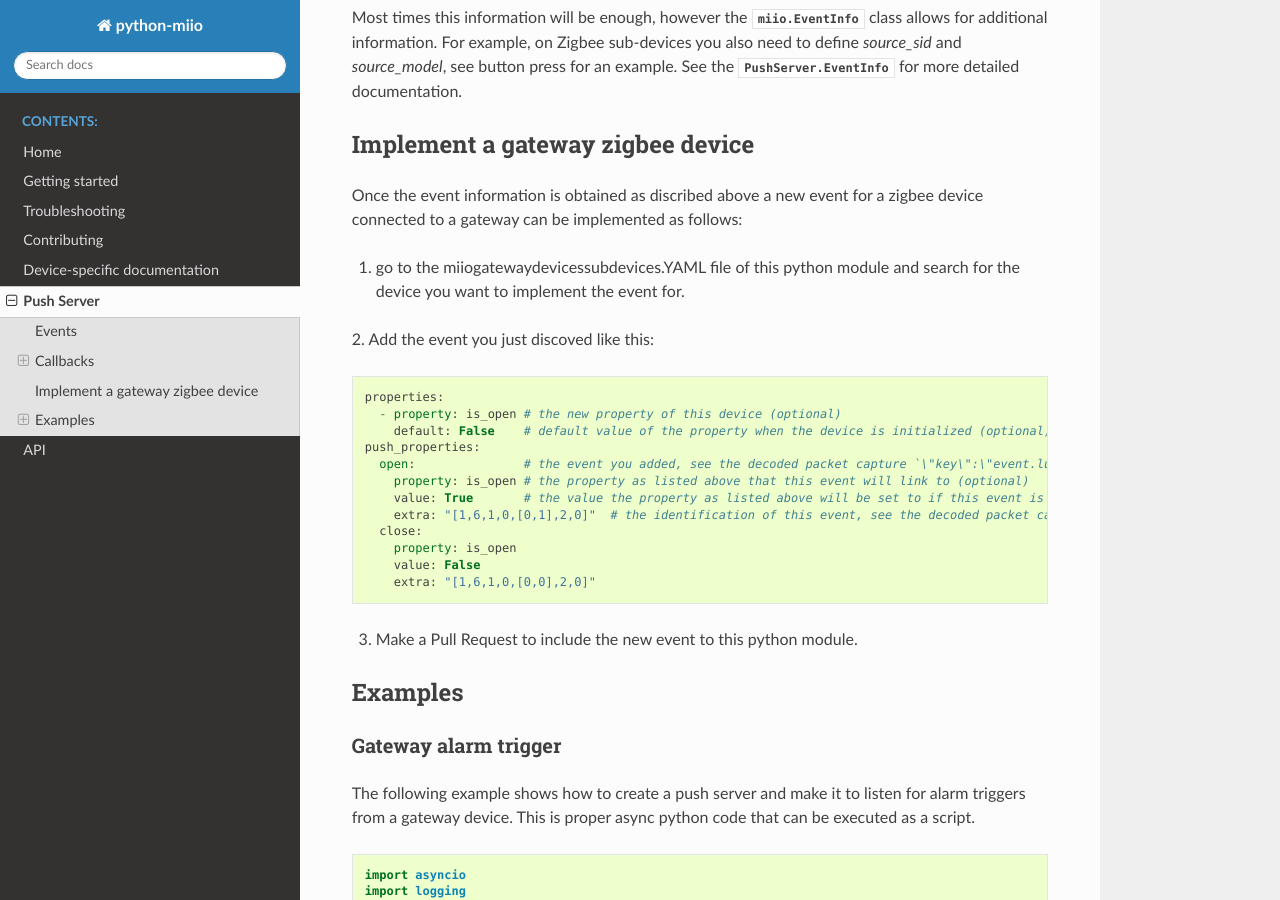
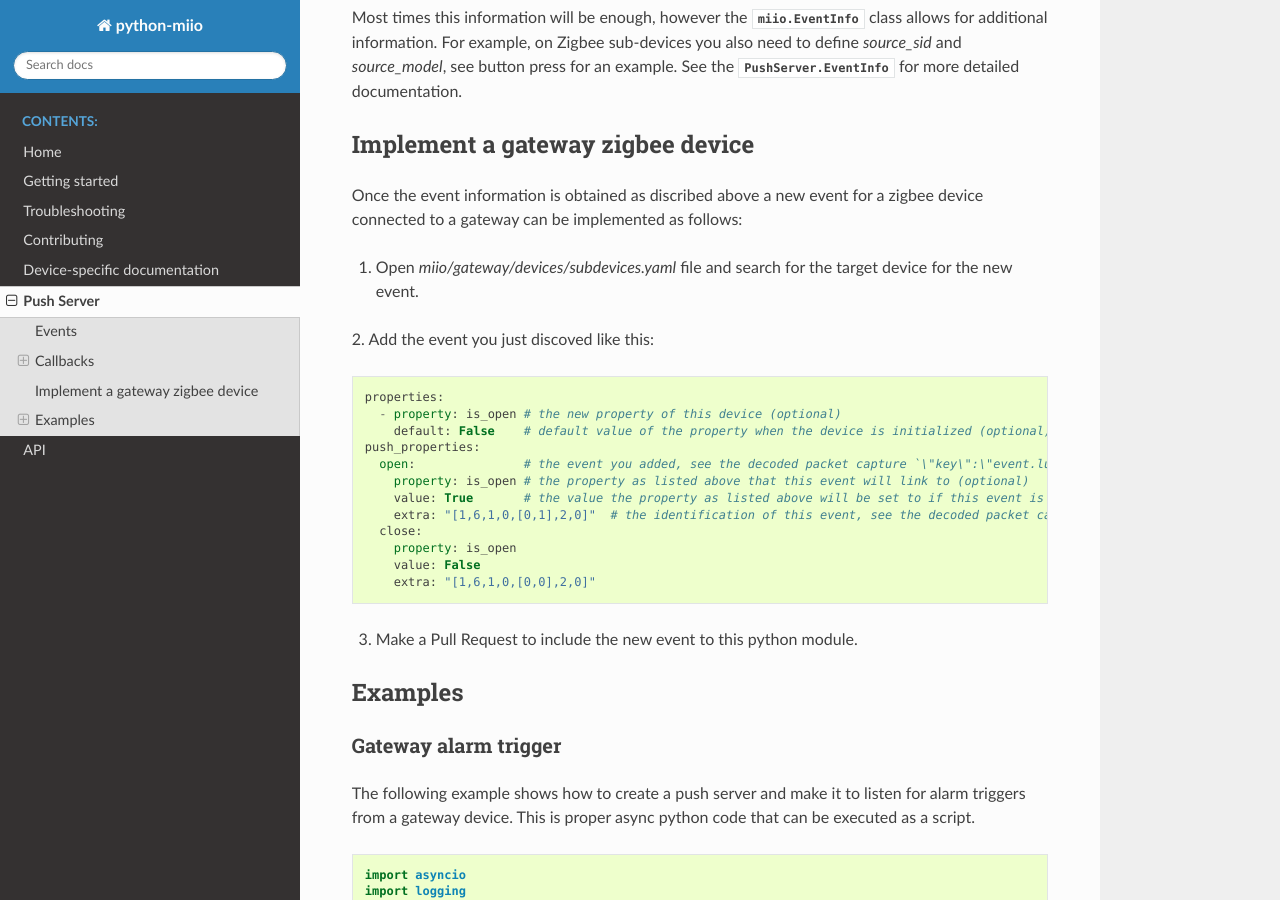
Before and after one commit to rytilahti/python-miio, a Sphinx documentation site: the page built from docs/push_server.rst, in a window 1280 px wide and 900 px high, scrolled down 3961 px. Built offline with Sphinx 7.4.7 and the Read the Docs theme 2.0.0, drawn with Linux system fonts in a browser that asks for light colours; pages that are not in the unit, such as notebooks, are missing from menus.

Commit message:
Update docs/push_server.rst
Co-authored-by: Teemu R. <tpr@iki.fi>

```diff
--- a/docs/push_server.rst
+++ b/docs/push_server.rst
@@ -197,7 +197,7 @@ Implement a gateway zigbee device
 
 Once the event information is obtained as discribed above a new event for a zigbee device connected to a gateway can be implemented as follows:
 
-1. go to the miio\gateway\devices\subdevices.YAML file of this python module and search for the device you want to implement the event for.
+1. Open `miio/gateway/devices/subdevices.yaml` file and search for the target device for the new event.
 2. Add the event you just discoved like this:
 ::
 
```
